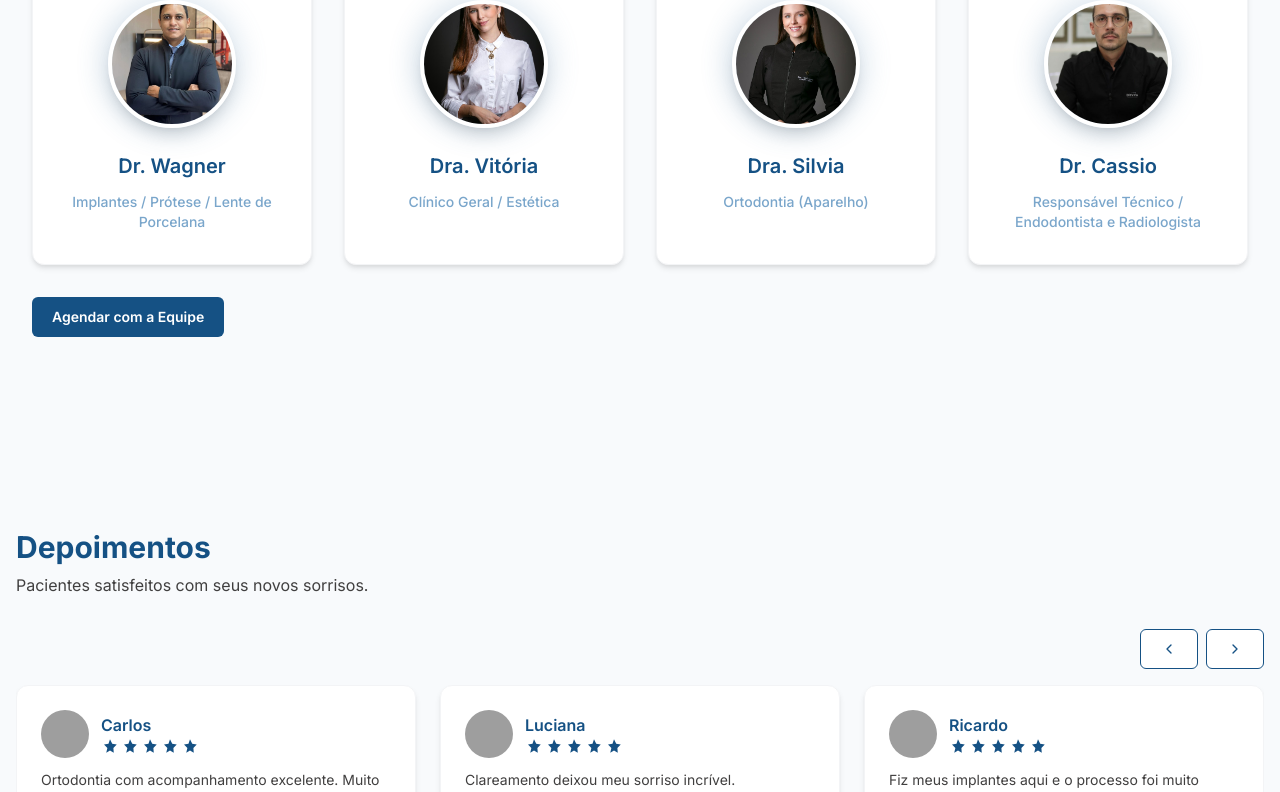
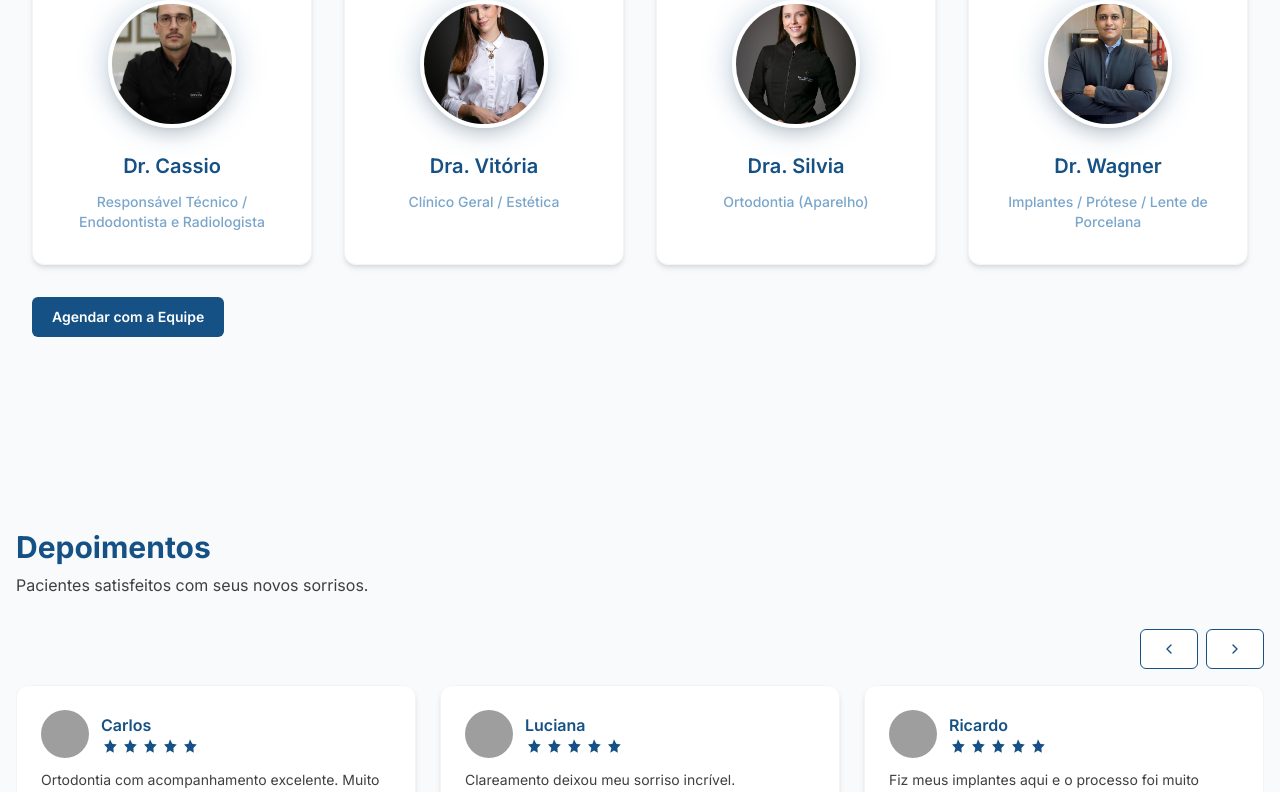
Before and after one commit to Robertomsjr04/brivva, a React (Vite) app: page / in a window 1280 px wide. Shown: the part 2713-3505 px from the top of the page. Built offline with nearby package versions, Linux system fonts and the light colour scheme; no server answers; grey boxes are pictures that could not be loaded.

Commit message:
refactor(Team): reorder doctors array to prioritize Dr. Cassio

```diff
--- a/src/components/Team.jsx
+++ b/src/components/Team.jsx
@@ -9,16 +9,16 @@ import dCassio from "../../[CBrivva]/PHOTO-2025-12-02-18-14-24.jpg";
 
 const doctors = [
   {
-    name: "Dr. Wagner",
-    role: "Implantes / Prótese / Lente de Porcelana",
-    photo: d1,
+    name: "Dr. Cassio",
+    role: "Responsável Técnico / Endodontista e Radiologista",
+    photo: dCassio,
   },
   { name: "Dra. Vitória", role: "Clínico Geral / Estética", photo: d2 },
   { name: "Dra. Silvia", role: "Ortodontia (Aparelho)", photo: d3 },
   {
-    name: "Dr. Cassio",
-    role: "Responsável Técnico / Endodontista e Radiologista",
-    photo: dCassio,
+    name: "Dr. Wagner",
+    role: "Implantes / Prótese / Lente de Porcelana",
+    photo: d1,
   },
 ];
 
```
